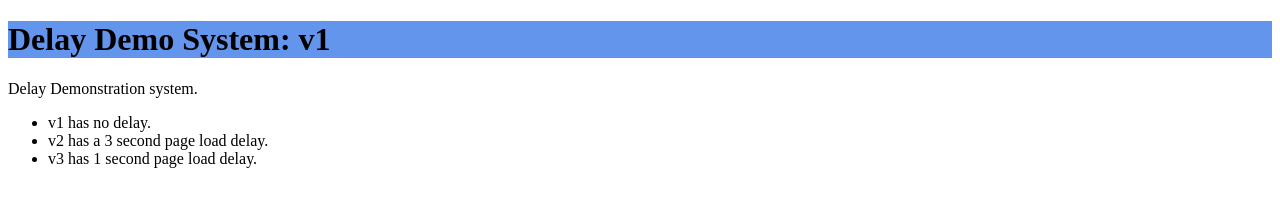
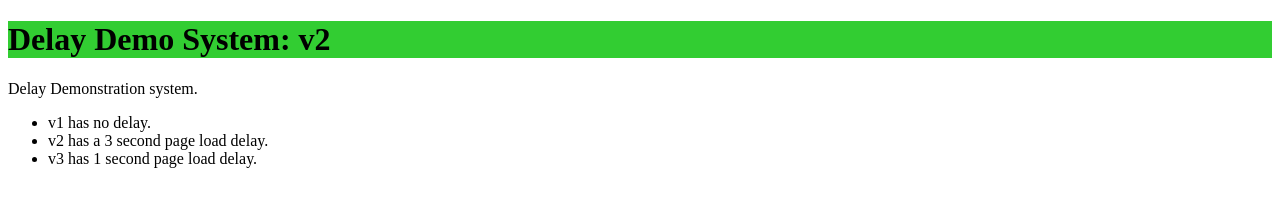
Before and after one commit to Dynatrace-Adam-Gardner/delaySystem, a website: page index.html in a window 1280 px wide. Drawn offline with Linux system fonts and the light colour scheme.

Commit message:
Bump version number + colour

```diff
--- a/index.html
+++ b/index.html
@@ -1,15 +1,15 @@
 <!doctype html>
 <html>
 <head>
-<title>Delay Demo System: v1</title>
+<title>Delay Demo System: v2</title>
 <style>
 #header {
-  background-color: cornflowerblue;
+  background-color: limegreen;
 }
 </style>
 </head>
 <body>
-<h1 id="header">Delay Demo System: v1</h1>
+<h1 id="header">Delay Demo System: v2</h1>
 <p>Delay Demonstration system.
 <ul>
   <li>v1 has no delay.</li>
```
